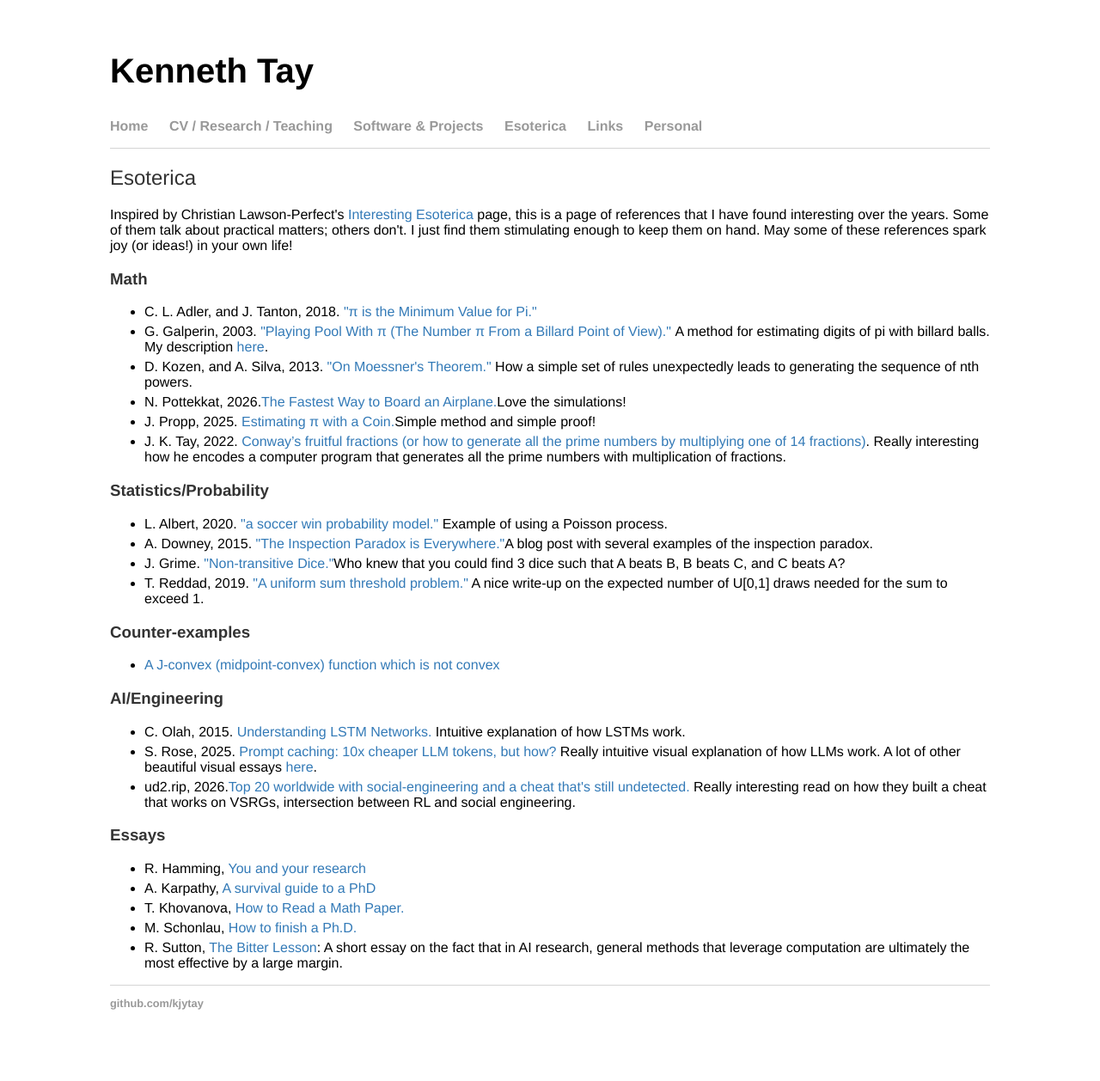
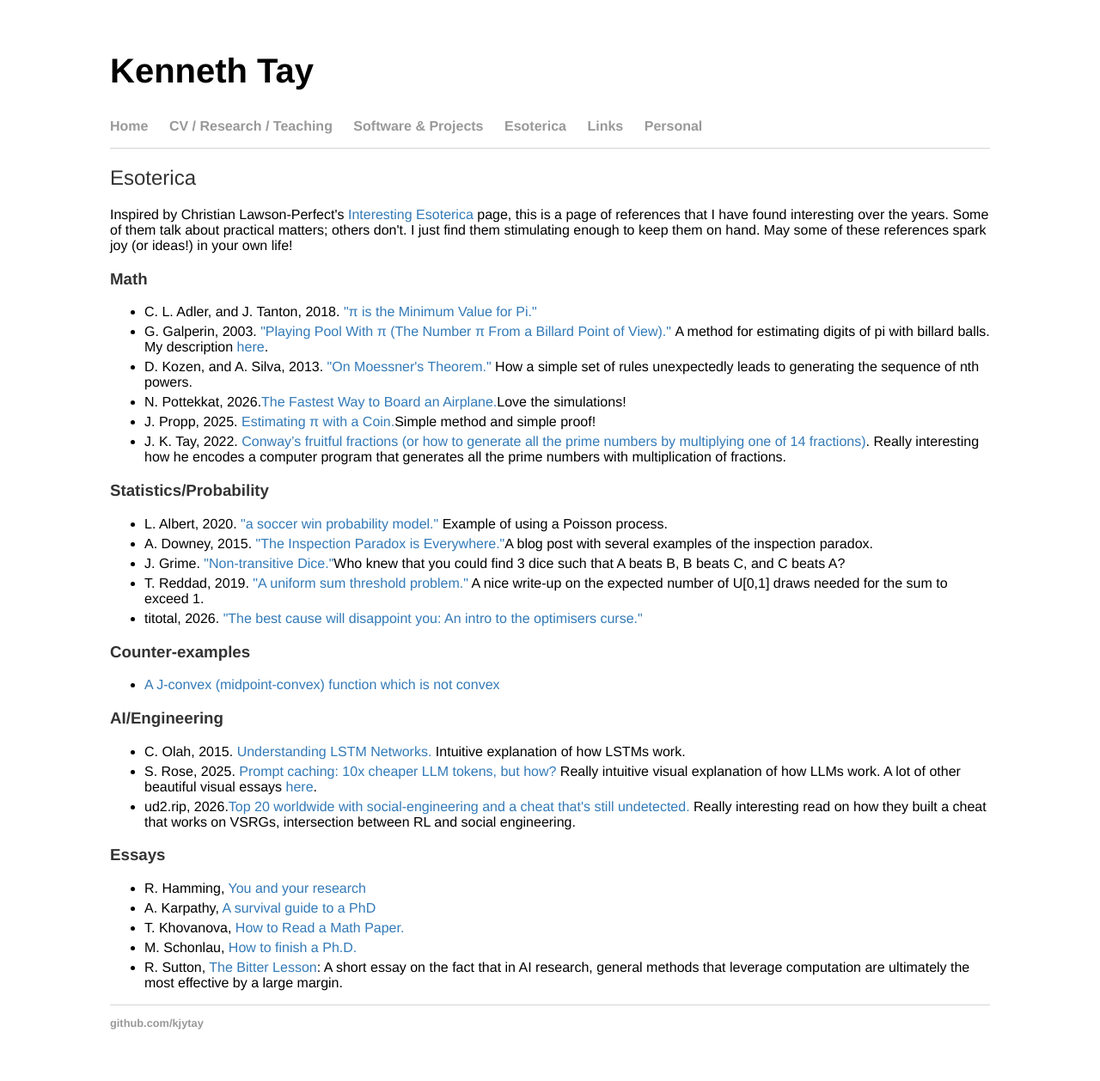
Before and after one commit to kjytay/kjytay.github.io, a Jekyll site: the page built from esoterica/index.html, in a window 1280 px wide. Shown: the whole page at 86% size. Built offline with Jekyll 4.4.1, drawn with Linux system fonts in a browser that asks for light colours; before the commit the page ends 1235 px from its top, so only the background shows below that.

Commit message:
Add esoterica link.

```diff
--- a/esoterica/index.html
+++ b/esoterica/index.html
@@ -24,6 +24,7 @@ May some of these references spark joy (or ideas!) in your own life!
   <li>A. Downey, 2015. <a href="https://allendowney.blogspot.com/2015/08/the-inspection-paradox-is-everywhere.html">"The Inspection Paradox is Everywhere."</a>A blog post with several examples of the inspection paradox.</li>
   <li>J. Grime. <a href="https://singingbanana.com/dice/article.htm">"Non-transitive Dice."</a>Who knew that you could find 3 dice such that A beats B, B beats C, and C beats A?</li>
   <li>T. Reddad, 2019. <a href="https://tommyred.dad/post/2019-07-22-uniform-sum-threshold/">"A uniform sum threshold problem."</a> A nice write-up on the expected number of U[0,1] draws needed for the sum to exceed 1.</li>
+  <li>titotal, 2026. <a href="https://titotal.substack.com/p/the-best-cause-will-disappoint-you">"The best cause will disappoint you: An intro to the optimisers curse."</a></li>
 </ul>
 
 <h3>Counter-examples</h3>
```
